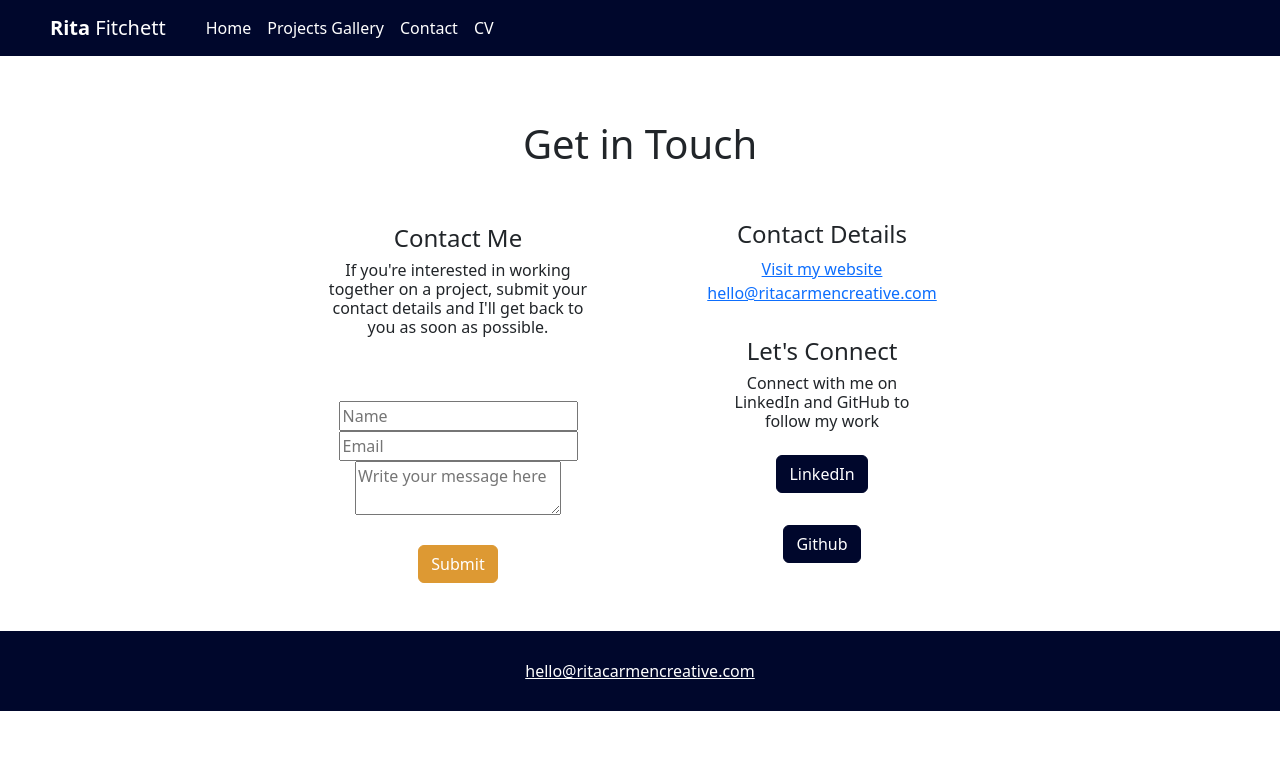
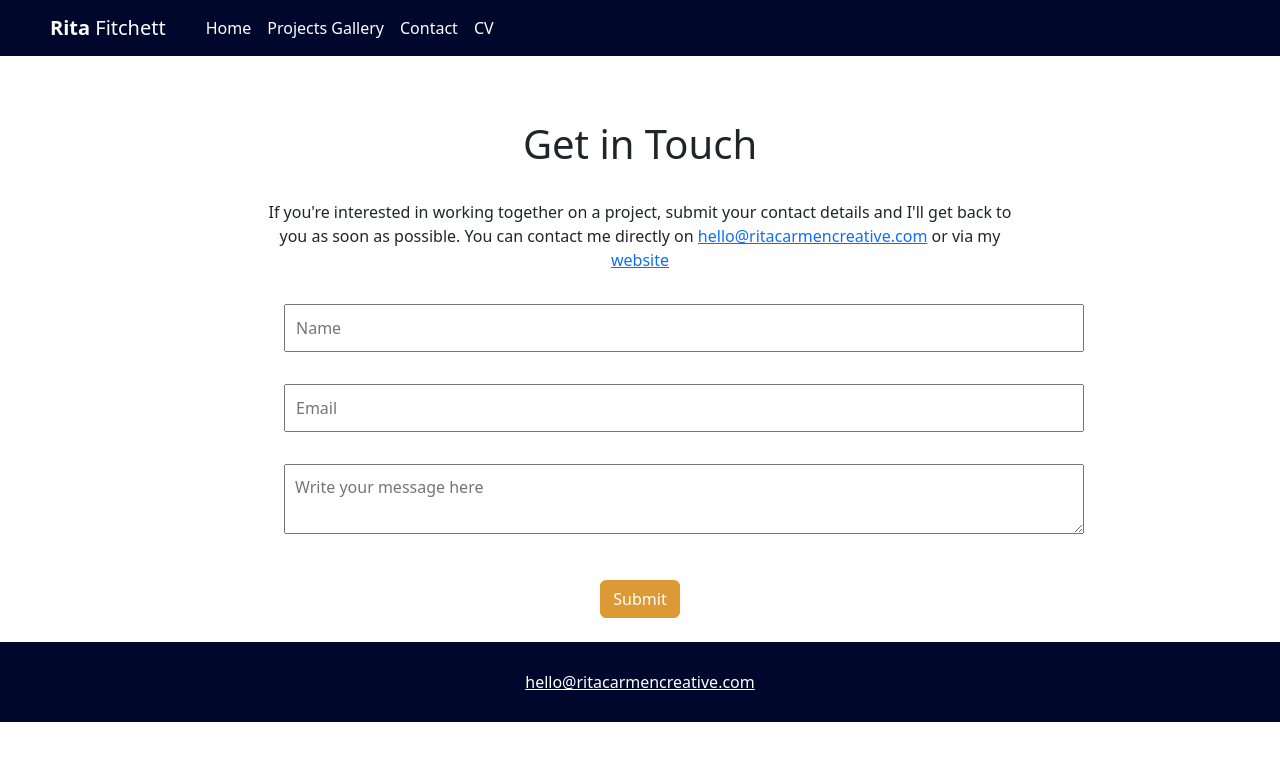
Before and after one commit to reets93/react-portfolio, a React (Create React App) app: page /#/contact in a window 1280 px wide. Shown: the top 760 px of the page. Built offline with nearby package versions, Linux system fonts and the light colour scheme.

Commit message:
edited styling on contact page. updated layout and css across site

```diff
--- a/src/components/Header/header.js
+++ b/src/components/Header/header.js
@@ -1,7 +1,8 @@
 import React from 'react';
 import { NavLink } from 'react-router-dom';
-// import { HashRouter as Router, Route, Routes } from 'react-router-dom';
 import './header.css'
+import 'bootstrap/dist/js/bootstrap.min.js'
+
 
 function Header() {
   return (
@@ -15,7 +16,7 @@ function Header() {
     <NavLink className="nav-item nav-link active" to="/">Home</NavLink>
     <NavLink className="nav-item nav-link active" to="projects">Projects Gallery</NavLink>
     <NavLink className="nav-item nav-link active" to="contact">Contact</NavLink>
-    <NavLink className="nav-item nav-link active" to="contact">CV</NavLink>
+    <NavLink className="nav-item nav-link active" to="https://www.dropbox.com/s/vknvki83dmb2696/RitaFitchett-CV1-en.pdf?dl=0">CV</NavLink>
     </div>
   </div>
 </nav>
--- a/src/components/Pages/Contact/Contact.css
+++ b/src/components/Pages/Contact/Contact.css
@@ -1,32 +1,42 @@
 .container {
-max-width: 60%;
-padding-top: 32px;
-display: block;
-align-content: center;
-justify-content: center
+    max-width: 60%;
+    padding-top: 32px;
+    display: block;
+    align-content: center;
+    justify-content: center
 }
 
 .form {
     margin-top: 4rem;
+    width: 30%;
+    display: inline
 }
 
+input,
+textarea {
+    padding: 10px;
+    margin: 1rem;
+    width: 800px;
+}
 
-.btn-secondary{
-    margin:16px;
+.btn-secondary {
+    margin: 16px;
     background-color: #00072C;
     border-color: #00072C;
 }
 
-.page-title{
+.page-title {
     margin-bottom: 2rem;
 }
 
-.socials{
+.socials {
     margin: 2rem;
 }
 
 .col-6 {
     padding-left: 50px;
-    padding-right:50px;
+    padding-right: 50px;
     flex-wrap: wrap;
 }
+
+.contact-submit {}
--- a/src/components/Pages/Contact/Contact.js
+++ b/src/components/Pages/Contact/Contact.js
@@ -23,12 +23,10 @@ function Contact() { // using and referring to code from class on 2nd March
    }
 
    return (
-      <section className="container">
+      <section className="container contact">
          <h1 className="page-title"> Get in Touch </h1>
-         <div className="row">
-            <div className="col-6">
-               <h4>Contact Me</h4>
-               <h6>If you're interested in working together on a project, submit your contact details and I'll get back to you as soon as possible.</h6>
+               <p>If you're interested in working together on a project, submit your contact details and I'll get back to you as soon as possible.
+                  You can contact me directly on <a href="mailto:hello@ritacarmencreative.com">hello@ritacarmencreative.com</a> or via my <a href="https://www.ritacarmencreative.com">website</a></p>
                <form className="form input-fields">
                   <input
                      value={form.name}
@@ -51,25 +49,11 @@ function Contact() { // using and referring to code from class on 2nd March
                      type="text-field"
                      placeholder="Write your message here"
                   />
-                  <button className="btn btn-primary" onClick={handleFormSubmit}>Submit</button>
+                  <button className="btn btn-primary contact-submit" onClick={handleFormSubmit}>Submit</button>
                </form>
-            </div>
-
-            <div className="col-6">
-             <h4>Contact Details</h4>
-             <a href="https://www.ritacarmencreative.com">Visit my website </a>
-             <a href="mailto:hello@ritacarmencreative.com">hello@ritacarmencreative.com</a>
-
-               <div className="socials">
-                  <h4>Let's Connect</h4>
-                  <h6>Connect with me on LinkedIn and GitHub to follow my work</h6>
-                  <button className="btn btn-secondary" onClick={event => window.location.href = 'https://www.linkedin.com/in/ritafitchett/'}>LinkedIn</button>
-                  <button className="btn btn-secondary" onClick={event => window.location.href = 'https://github.com/reets93'}>Github</button>
-               </div>
-            </div>
-         </div>
 
       </section>
+
    )
 }
 
--- a/src/components/Pages/Home/Home.css
+++ b/src/components/Pages/Home/Home.css
@@ -7,7 +7,8 @@
 
 .row {
 align-items: center;
-padding: 20px;
+padding-left: 5%;
+padding-right:5%;
 }
 
 .col-lg-7 {
--- a/src/components/Pages/Home/Home.js
+++ b/src/components/Pages/Home/Home.js
@@ -21,9 +21,9 @@ function Home() {
                     <div className="card-body">
                         <h5 className="card-text">I work on web design and development projects, to produce quality and unique websites.</h5>
                         <div className="btn-blurb">
-                            <a href="www.google.com" class="btn btn-primary">Explore my Portfolio</a>
-                            <a href="www.google.com" class="btn btn-primary">Get in Touch</a>
-                            <a href="www.google.com" class="btn btn-primary">Check out my CV</a>
+                            <a href="https://www.github.com/reets93" class="btn btn-primary">Github</a>
+                            <a href="https://www.linkedin.com/in/ritafitchett" class="btn btn-primary">LinkedIn</a>
+                            <a href="https://www.dropbox.com/s/vknvki83dmb2696/RitaFitchett-CV1-en.pdf?dl=0" class="btn btn-primary">Download CV</a>
                         </div>
                     </div>
                 </div>
```
